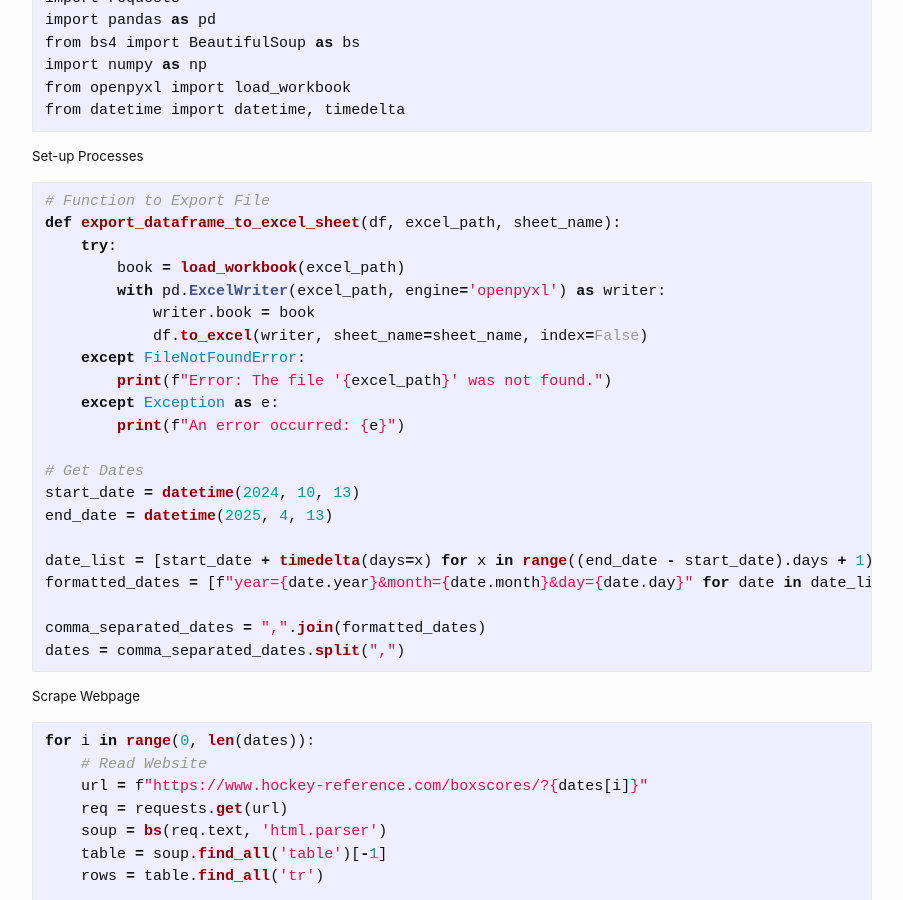
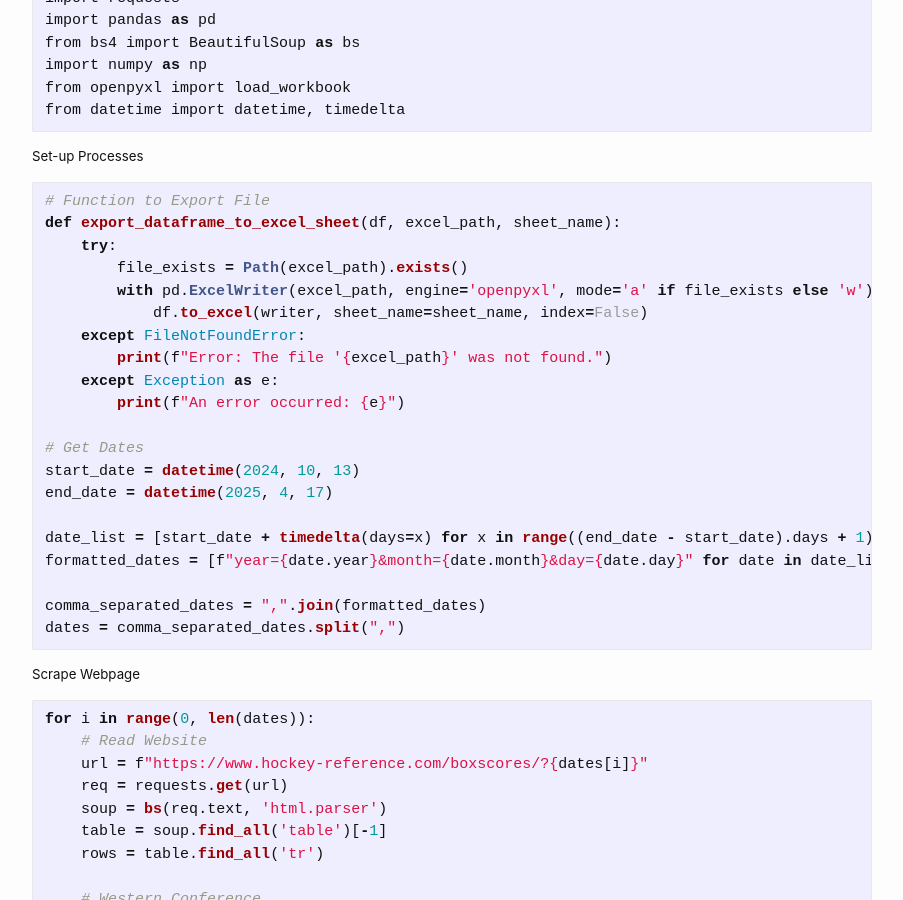
Before and after one commit to kbmoore02/NHL-Data-Analysis, a Jekyll site: the page built from _posts/2025-4-13-blog-hockey1.md, in a window 1280 px wide and 900 px high, scrolled down 719 px. Shown: the whole window, without its empty margins (188-1091 px from the left). Built offline with Jekyll 4.4.1, drawn with Linux system fonts in a browser that asks for light colours; comment, search, counter and statistics services are not loaded.

Commit message:
Update 2025-4-13-blog-hockey1.md

```diff
--- a/_posts/2025-4-13-blog-hockey1.md
+++ b/_posts/2025-4-13-blog-hockey1.md
@@ -29,9 +29,8 @@
 # Function to Export File
 def export_dataframe_to_excel_sheet(df, excel_path, sheet_name):
     try:
-        book = load_workbook(excel_path)
-        with pd.ExcelWriter(excel_path, engine='openpyxl') as writer:
-            writer.book = book
+        file_exists = Path(excel_path).exists()
+        with pd.ExcelWriter(excel_path, engine='openpyxl', mode='a' if file_exists else 'w') as writer:
             df.to_excel(writer, sheet_name=sheet_name, index=False)
     except FileNotFoundError:
         print(f"Error: The file '{excel_path}' was not found.")
@@ -40,7 +39,7 @@
 
 # Get Dates
 start_date = datetime(2024, 10, 13)
-end_date = datetime(2025, 4, 13)
+end_date = datetime(2025, 4, 17)
 
 date_list = [start_date + timedelta(days=x) for x in range((end_date - start_date).days + 1)]
 formatted_dates = [f"year={date.year}&month={date.month}&day={date.day}" for date in date_list]
```
